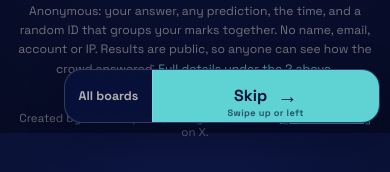
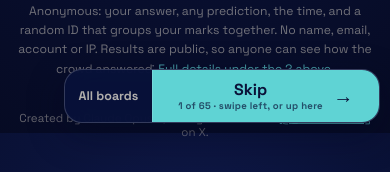
Before and after one commit to lookcarefully-cmyk/vibe-check, a Next.js app: page /social-addictive in a window 390 px wide. Shown: the part 711-883 px from the top of the page. Built offline with nearby package versions, Linux system fonts and the light colour scheme.

Commit message:
Finish mobile board stream gestures

```diff
--- a/app/globals.css
+++ b/app/globals.css
@@ -572,7 +572,8 @@ body::after {
 }
 
 .board-stream-all,
-.board-stream-next {
+.board-stream-next,
+.board-stream-finished {
   min-height: 3.25rem;
   font: inherit;
   font-weight: 700;
@@ -599,7 +600,7 @@ body::after {
   background: var(--teal);
   color: var(--navy);
   cursor: pointer;
-  touch-action: pan-y;
+  touch-action: none;
 }
 
 .board-stream.is-answered .board-stream-next {
@@ -625,6 +626,30 @@ body::after {
   font-size: 1.25rem;
   line-height: 1;
   transition: transform 160ms var(--ease-out);
+}
+
+.board-stream-action,
+.board-stream-finished {
+  display: flex;
+  flex-direction: column;
+  justify-content: center;
+}
+
+.board-stream-meta,
+.board-stream-finished small {
+  font-size: 0.6rem;
+  font-weight: 650;
+  letter-spacing: 0.03em;
+  opacity: 0.68;
+}
+
+.board-stream-finished {
+  min-width: 11.5rem;
+  padding: 0.55rem 1.1rem;
+  border-left: 1px solid rgba(255, 255, 255, 0.14);
+  background: var(--mustard);
+  color: var(--navy);
+  text-align: left;
 }
 
 .board-stream-gesture {
@@ -1867,20 +1892,13 @@ body::after {
     min-width: 0;
     padding: 0.55rem 0.8rem;
   }
-  .board-stream-action {
-    display: flex;
-    flex-direction: column;
+  .board-stream-finished {
+    flex: 1 1 auto;
+    min-width: 0;
+    text-align: center;
   }
   .board-stream-gesture {
-    display: block;
-    position: absolute;
-    bottom: 0.18rem;
-    left: 0;
-    right: 0;
-    font-size: 0.58rem;
-    font-weight: 600;
-    letter-spacing: 0.04em;
-    opacity: 0.66;
+    display: inline;
   }
   .benchmark-heading {
     display: block;
--- a/components/BoardStreamNav.tsx
+++ b/components/BoardStreamNav.tsx
@@ -2,7 +2,12 @@
 
 import Link from "next/link";
 import { useRouter } from "next/navigation";
-import { useEffect, useRef, useState, type TouchEvent } from "react";
+import {
+  useCallback,
+  useEffect,
+  useRef,
+  useState,
+} from "react";
 import { EXTRA_TOPICS } from "@/lib/experiment";
 import { boardStreamStep, type BoardStreamStep } from "@/lib/board-stream";
 
@@ -19,7 +24,16 @@ export default function BoardStreamNav({
   const [step, setStep] = useState<BoardStreamStep | null>(null);
   const [moving, setMoving] = useState(false);
   const movingRef = useRef(false);
-  const touchStart = useRef<{ x: number; y: number } | null>(null);
+  const buttonSwipeStart = useRef<{
+    x: number;
+    y: number;
+    pointerId: number;
+  } | null>(null);
+  const pageSwipeStart = useRef<{
+    x: number;
+    y: number;
+    pointerId: number;
+  } | null>(null);
 
   useEffect(() => {
     const continueStream = new URLSearchParams(window.location.search).get("stream")
@@ -28,58 +42,136 @@ export default function BoardStreamNav({
     setStep(nextStep);
     movingRef.current = false;
     setMoving(false);
-    if (nextStep) router.prefetch(`/${nextStep.next.id}?stream=continue`);
+    if (nextStep?.next) router.prefetch(`/${nextStep.next.id}?stream=continue`);
   }, [currentId, router]);
 
-  const goNext = () => {
-    if (!step || movingRef.current) return;
+  const goNext = useCallback(() => {
+    if (!step?.next || movingRef.current) return;
     movingRef.current = true;
     setMoving(true);
     router.push(`/${step.next.id}?stream=continue`);
+  }, [router, step]);
+
+  /*
+   * On a phone, a left swipe on the non-interactive page background advances
+   * the stream. The dial, links, buttons and form controls are excluded so a
+   * fine adjustment or ordinary tap can never throw someone onto a new board.
+   * Vertical page movement remains normal scrolling; only a clearly horizontal
+   * gesture counts here.
+   */
+  useEffect(() => {
+    if (!step?.next) return;
+    const shell = document.querySelector<HTMLElement>("main.shell");
+    if (!shell) return;
+
+    const isInteractive = (target: EventTarget | null) =>
+      target instanceof Element
+      && target.closest(
+        "a, button, input, textarea, select, dialog, .dial, [role='slider']",
+      ) !== null;
+
+    const onPointerDown = (event: PointerEvent) => {
+      if (
+        !event.isPrimary
+        || !window.matchMedia("(max-width: 640px)").matches
+      ) {
+        pageSwipeStart.current = null;
+        buttonSwipeStart.current = null;
+        return;
+      }
+
+      const target = event.target instanceof Element ? event.target : null;
+      if (target?.closest(".board-stream-next")) {
+        buttonSwipeStart.current = {
+          x: event.clientX,
+          y: event.clientY,
+          pointerId: event.pointerId,
+        };
+        pageSwipeStart.current = null;
+        return;
+      }
+
+      buttonSwipeStart.current = null;
+      if (isInteractive(event.target)) {
+        pageSwipeStart.current = null;
+        return;
+      }
+      pageSwipeStart.current = {
+        x: event.clientX,
+        y: event.clientY,
+        pointerId: event.pointerId,
+      };
     };
 
-  const onTouchStart = (event: TouchEvent<HTMLButtonElement>) => {
-    const touch = event.touches[0];
-    touchStart.current = touch ? { x: touch.clientX, y: touch.clientY } : null;
-  };
-
-  const onTouchEnd = (event: TouchEvent<HTMLButtonElement>) => {
-    const start = touchStart.current;
-    const touch = event.changedTouches[0];
-    touchStart.current = null;
-    if (!start || !touch) return;
-
-    const dx = touch.clientX - start.x;
-    const dy = touch.clientY - start.y;
+    const onPointerUp = (event: PointerEvent) => {
+      const buttonStart = buttonSwipeStart.current;
+      buttonSwipeStart.current = null;
+      if (buttonStart && buttonStart.pointerId === event.pointerId) {
+        const dx = event.clientX - buttonStart.x;
+        const dy = event.clientY - buttonStart.y;
         const swipedLeft = dx < -52 && Math.abs(dx) > Math.abs(dy);
         const swipedUp = dy < -52 && Math.abs(dy) > Math.abs(dx);
         if (swipedLeft || swipedUp) goNext();
+        pageSwipeStart.current = null;
+        return;
+      }
+
+      const start = pageSwipeStart.current;
+      pageSwipeStart.current = null;
+      if (!start || start.pointerId !== event.pointerId) return;
+      const dx = event.clientX - start.x;
+      const dy = event.clientY - start.y;
+      if (dx < -70 && Math.abs(dx) > Math.abs(dy) * 1.2) goNext();
     };
+
+    const clearPointer = () => {
+      pageSwipeStart.current = null;
+      buttonSwipeStart.current = null;
+    };
+
+    shell.addEventListener("pointerdown", onPointerDown);
+    shell.addEventListener("pointerup", onPointerUp);
+    shell.addEventListener("pointercancel", clearPointer);
+    return () => {
+      shell.removeEventListener("pointerdown", onPointerDown);
+      shell.removeEventListener("pointerup", onPointerUp);
+      shell.removeEventListener("pointercancel", clearPointer);
+    };
+  }, [goNext, step?.next]);
 
   if (!step) return null;
 
   return (
-    <nav className={`board-stream${answered ? " is-answered" : ""}`} aria-label="Question navigation">
+    <nav
+      className={`board-stream${answered ? " is-answered" : ""}${step.complete ? " is-complete" : ""}`}
+      aria-label="Question navigation"
+    >
       <Link href="/boards" className="board-stream-all">
         All boards
       </Link>
+      {step.complete ? (
+        <div className="board-stream-finished" role="status">
+          <span>That&rsquo;s every board</span>
+          <small>{step.position} of {step.total} seen</small>
+        </div>
+      ) : (
         <button
           type="button"
           className="board-stream-next"
           onClick={goNext}
-        onTouchStart={onTouchStart}
-        onTouchEnd={onTouchEnd}
           disabled={moving}
           aria-label={answered ? "Go to the next question" : "Skip to the next question"}
         >
           <span className="board-stream-action">
-          {moving ? "Loading…" : answered ? "Next question" : "Skip"}
+            <span>{moving ? "Loading…" : answered ? "Next question" : "Skip"}</span>
+            <small className="board-stream-meta">
+              {step.position} of {step.total}
+              <span className="board-stream-gesture"> · swipe left, or up here</span>
+            </small>
           </span>
           <span className="board-stream-arrow" aria-hidden="true">→</span>
-        <span className="board-stream-gesture" aria-hidden="true">
-          Swipe up or left
-        </span>
         </button>
+      )}
     </nav>
   );
 }
--- a/lib/board-stream.ts
+++ b/lib/board-stream.ts
@@ -17,9 +17,10 @@ interface StoredBoardStream {
 }
 
 export interface BoardStreamStep {
-  next: Topic;
+  next: Topic | null;
   position: number;
   total: number;
+  complete: boolean;
 }
 
 function shuffle<T>(items: T[]): T[] {
@@ -103,13 +104,15 @@ export function boardStreamStep(
   }
 
   const index = order.indexOf(currentId);
-  for (let offset = 1; offset <= order.length; offset += 1) {
-    const nextId = order[(index + offset) % order.length];
-    const next = topicById.get(nextId);
-    if (next && next.id !== currentId) {
-      return { next, position: index + 1, total: order.length };
-    }
-  }
+  const nextId = order[index + 1];
+  const next = nextId ? topicById.get(nextId) ?? null : null;
 
-  return null;
+  // Do not wrap. A shuffled visit is one pass through the collection, not an
+  // infinite carousel that quietly starts repeating questions.
+  return {
+    next,
+    position: index + 1,
+    total: order.length,
+    complete: next === null,
+  };
 }
```
Also changed, not shown: 1 other file (tests, documents, lock files or other folders). Lines whose indentation alone changed are shown as unchanged.
